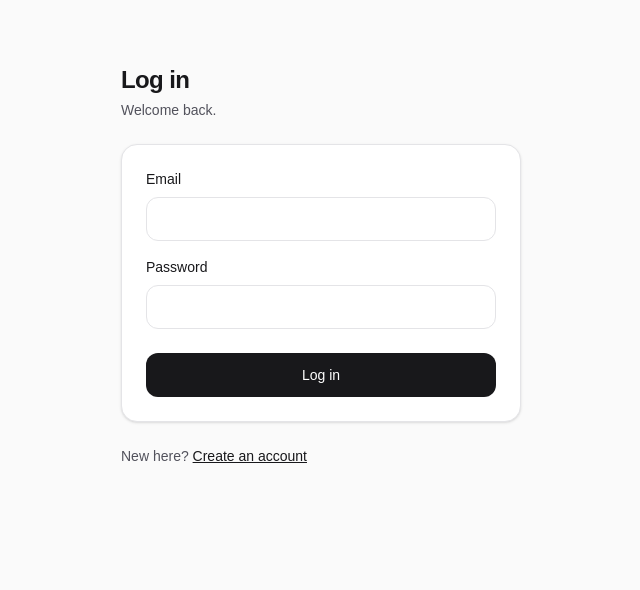
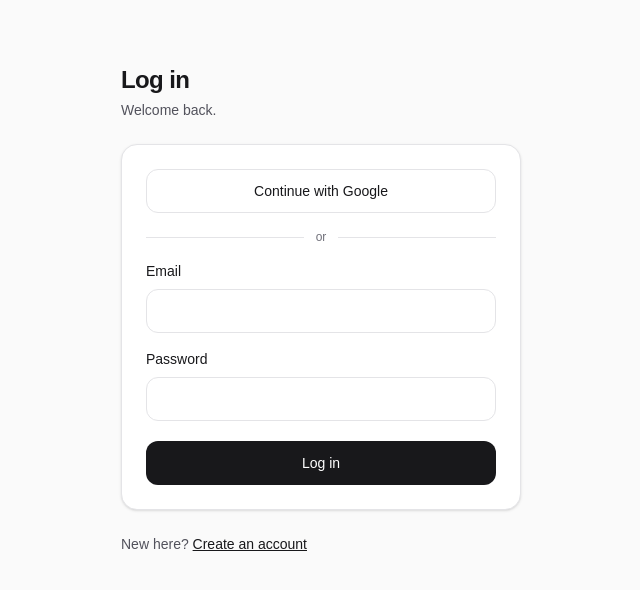
Before and after one commit to Henok-jr/ai-study-assistant, a Next.js app: page /login in a window 1280 px wide. Shown: the top 590 px of the page, without its empty margins (319-959 px from the left). Built offline with nearby package versions, Linux system fonts and the light colour scheme.

Commit message:
Add Google OAuth login button

```diff
--- /dev/null
+++ b/src/app/login/GoogleSignInButton.tsx
@@ -0,0 +1,31 @@
+'use client';
+
+import { createSupabaseBrowserClient } from '@/lib/supabaseClient';
+
+export default function GoogleSignInButton() {
+  async function onClick() {
+    const supabase = createSupabaseBrowserClient();
+
+    const { error } = await supabase.auth.signInWithOAuth({
+      provider: 'google',
+      options: {
+        redirectTo: `${window.location.origin}/auth/callback`,
+      },
+    });
+
+    if (error) {
+      // Keep UI minimal for now
+      alert(error.message);
+    }
+  }
+
+  return (
+    <button
+      type="button"
+      onClick={onClick}
+      className="h-11 w-full rounded-xl border border-zinc-200 bg-white text-sm font-medium text-zinc-900 hover:bg-zinc-50"
+    >
+      Continue with Google
+    </button>
+  );
+}
--- a/src/app/login/page.tsx
+++ b/src/app/login/page.tsx
@@ -1,5 +1,6 @@
 import Link from 'next/link';
 import { loginAction } from './actions';
+import GoogleSignInButton from './GoogleSignInButton';
 
 export default async function LoginPage({
   searchParams,
@@ -24,8 +25,17 @@ export default async function LoginPage({
           </div>
         ) : null}
 
-        <form action={loginAction} className="rounded-2xl border border-zinc-200 bg-white p-6 shadow-sm">
-          <div className="flex flex-col gap-4">
+        <div className="rounded-2xl border border-zinc-200 bg-white p-6 shadow-sm">
+          <div className="flex flex-col gap-3">
+            <GoogleSignInButton />
+
+            <div className="flex items-center gap-3 py-1">
+              <div className="h-px flex-1 bg-zinc-200" />
+              <div className="text-xs text-zinc-500">or</div>
+              <div className="h-px flex-1 bg-zinc-200" />
+            </div>
+
+            <form action={loginAction} className="flex flex-col gap-4">
               <label className="flex flex-col gap-2">
                 <span className="text-sm font-medium text-zinc-900">Email</span>
                 <input
@@ -48,12 +58,13 @@ export default async function LoginPage({
 
               <button
                 type="submit"
-              className="mt-2 h-11 rounded-xl bg-zinc-900 text-sm font-medium text-white hover:bg-zinc-800"
+                className="mt-1 h-11 rounded-xl bg-zinc-900 text-sm font-medium text-white hover:bg-zinc-800"
               >
                 Log in
               </button>
+            </form>
           </div>
-        </form>
+        </div>
 
         <div className="text-sm text-zinc-600">
           New here?{' '}
```
Lines whose indentation alone changed are shown as unchanged.
